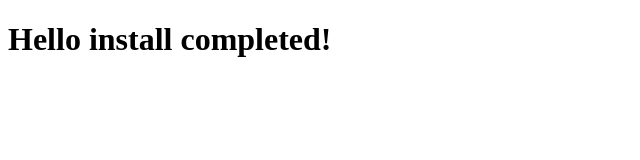
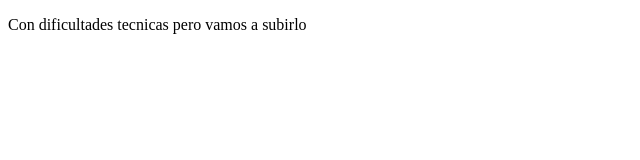
Before and after one commit to manbicho/cursoPrework, a plain HTML site: page pageInitial.html in a window 1280 px wide. Shown: the whole page, without its empty margins (0-640 px from the left). Drawn offline with Linux system fonts and the light colour scheme.

Commit message:
first commit

```diff
--- a/index.html
+++ b/pageInitial.html
@@ -4,9 +4,9 @@
     <meta charset="UTF-8">
     <meta http-equiv="X-UA-Compatible" content="IE=edge">
     <meta name="viewport" content="width=device-width, initial-scale=1.0">
-    <title>HTML Ubuntu</title>
+    <title>Page Initial</title>
 </head>
 <body>
-    <h1>Hello install completed!</h1>
+    <p>Con dificultades tecnicas pero vamos a subirlo</p>
 </body>
 </html>
```
